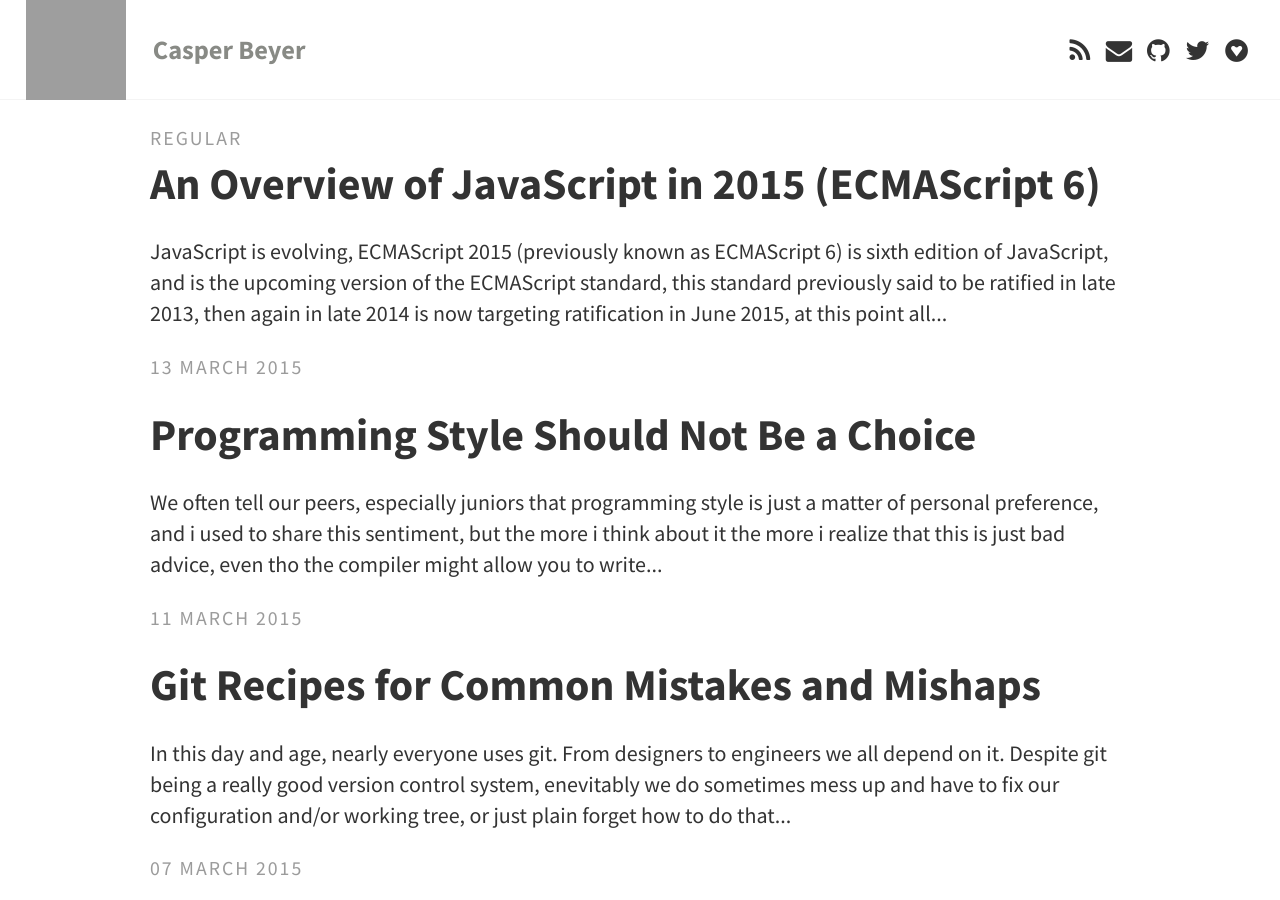
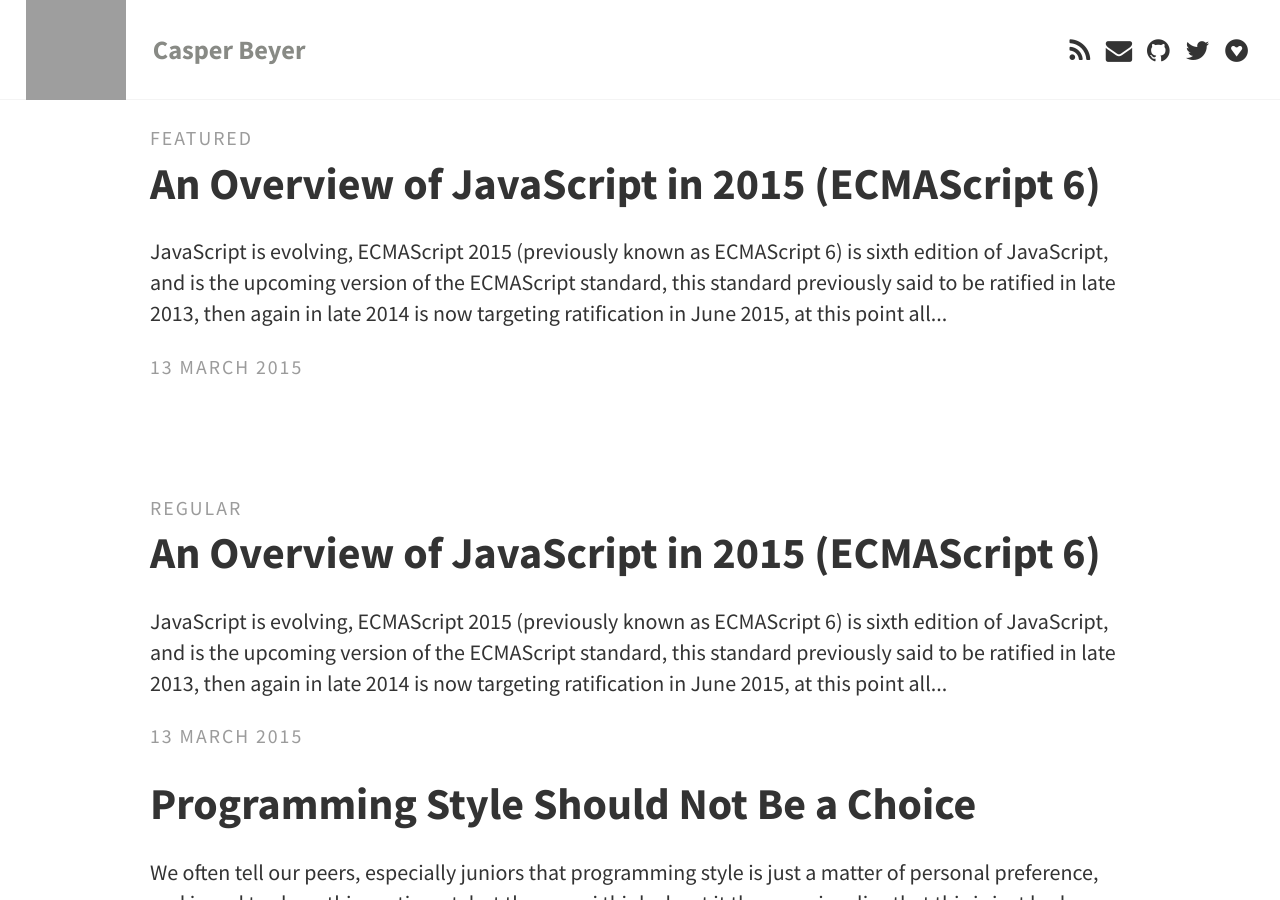
Before and after one commit to caspervonb/caspervonb.github.bak, a Jekyll site: the page built from index.html, in a window 1280 px wide and 900 px high. Built offline with Jekyll 4.4.1, drawn with Linux system fonts in a browser that asks for light colours; nearby versions of some CDN libraries; Markdown is read by kramdown in place of the engine named in the settings; the list of posts is cut into pages by our own code; comment, search, counter and statistics services are not loaded; grey boxes are pictures that could not be loaded.

Commit message:
Add featured tag

```diff
--- a/_posts/2015-03-13-an-overview-of-javascript-in-2015-ecmascript-6.markdown
+++ b/_posts/2015-03-13-an-overview-of-javascript-in-2015-ecmascript-6.markdown
@@ -3,6 +3,10 @@ layout: post
 title: An Overview of JavaScript in 2015 (ECMAScript 6)
 categories:
   - javascript
+
+tags:
+  - featured
+
 excerpt: JavaScript is evolving, ECMAScript 2015 (previously known as ECMAScript 6) is sixth edition of JavaScript, and is the upcoming version of the ECMAScript standard, this standard previously said to be ratified in late 2013, then again in late 2014 is now targeting ratification in June 2015, at this point all features have been frozen and specification changes will mostly be editorial nitpicking, so with that in mind lets take a look at what is new in JavaScript in the year 2015.
 
 recommended_books:
```
